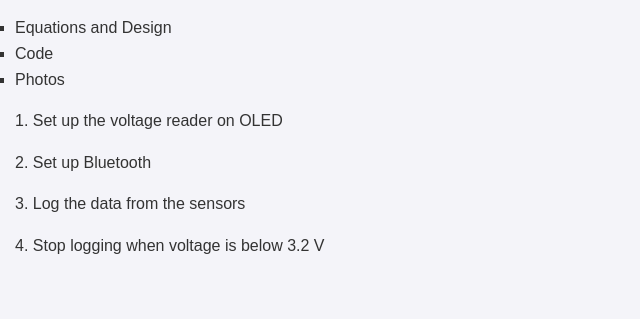
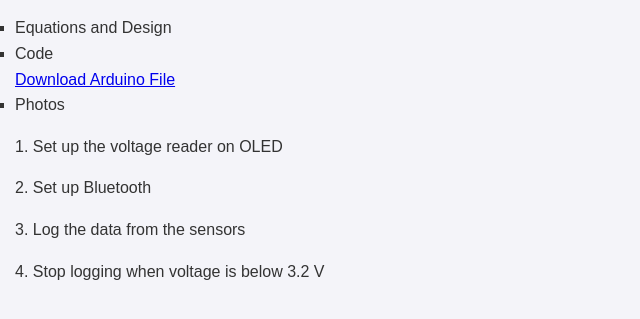
Before and after one commit to iklking/CSCE5612-project-website, a plain HTML site: page index.html in a window 1280 px wide. Shown: the part 3766-4085 px from the top of the page, without its empty margins (0-640 px from the left). Drawn offline with Linux system fonts and the light colour scheme.

Commit message:
Added link to code

```diff
--- a/index.html
+++ b/index.html
@@ -63,6 +63,7 @@
     <h3>Week 3: Putting it all together.</h3>
       <li>Equations and Design</li>
       <li>Code</li>
+        <a href="Lab 3/Lab3.ino" download>Download Arduino File</a>
       <li>Photos</li>
         <p>1. Set up the voltage reader on OLED</p>
         <p>2. Set up Bluetooth</p>
```
